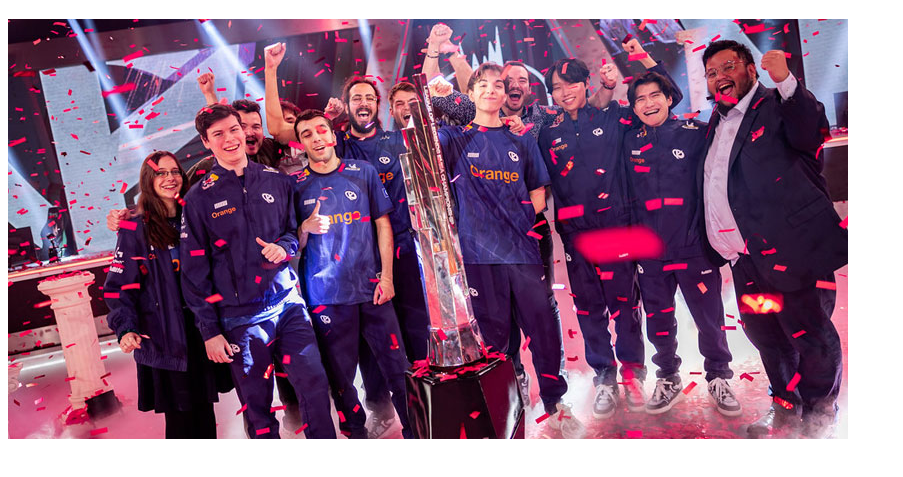
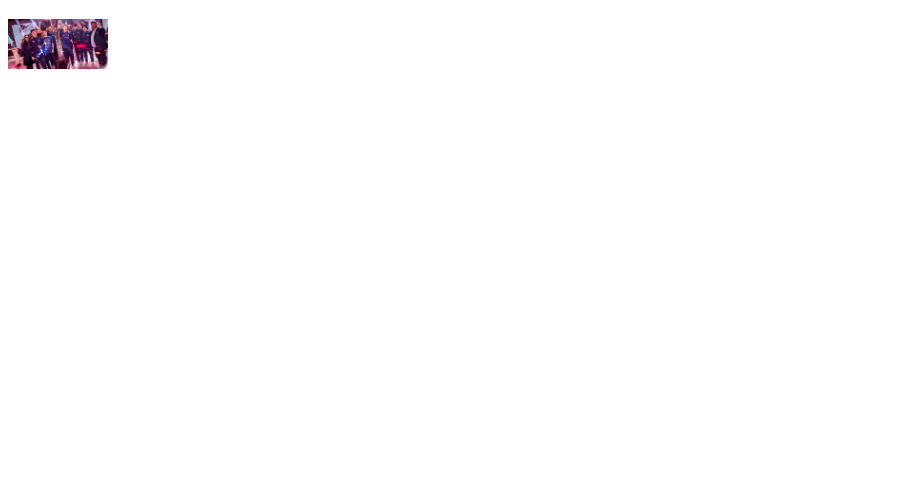
Before and after one commit to FortressemitFra/test2, a plain HTML site: page index.html in a window 1280 px wide. Shown: the part 61-538 px from the top of the page, without its empty margins (0-903 px from the left). Drawn offline with Linux system fonts and the light colour scheme.

Commit message:
Add files via upload

```diff
--- a/index.html
+++ b/index.html
@@ -7,7 +7,6 @@
 </head>
 <body>
     <h1>KC en LEC</h1>
-    <img src="kcwin.jpeg" alt="Victoire au Winter">
+    <img src="kcwin.jpeg" alt="Victoire au Winter" width="100">
 </body>
-
 </html>
```
